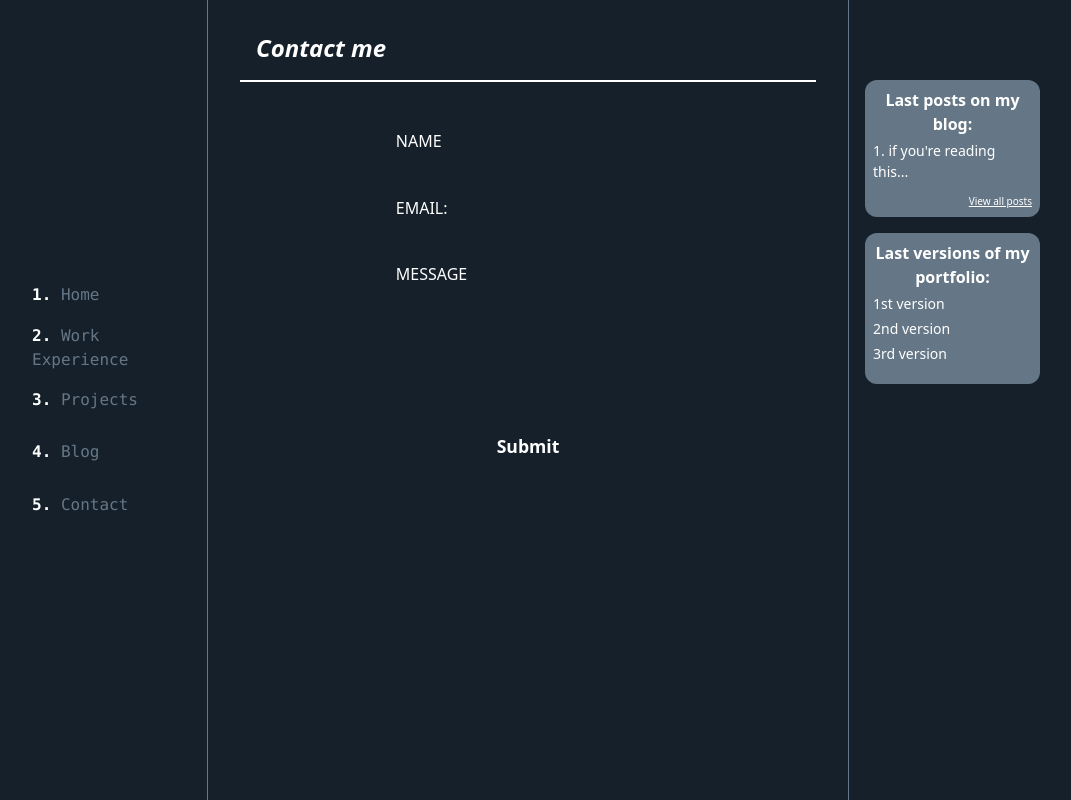
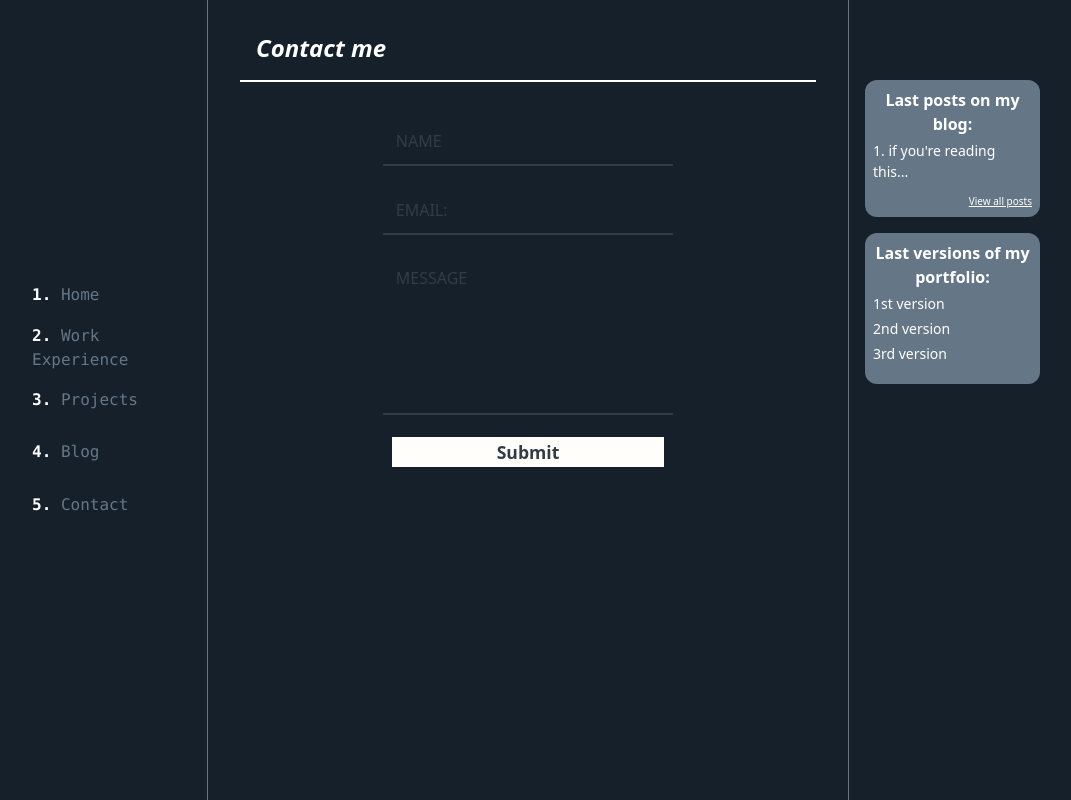
Before and after one commit to borgesmj/borgesmj.github.io, an Astro site: page /contact in a window 1280 px wide. Shown: the whole page, without its empty margins (112-1183 px from the left). Built offline with nearby package versions, Linux system fonts and the light colour scheme; Astro itself is replaced by a stand-in of ours.

Commit message:
adding form

```diff
--- a/src/styles/global.css
+++ b/src/styles/global.css
@@ -1,3 +1,18 @@
+:root{
+  --primary-100: #d4eaf7;
+  --primary-200: #b6ccd8;
+  --primary-300: #3b3c3d;
+  --accent-100: #71c4ef;
+  --accent-200: #00668c;
+  --text-100: #1d1c1c;
+  --text-200: #313d44;
+  --bg-100: #fffefb;
+  --bg-200: #f5f4f1;
+  --bg-300: #cccbc8;
+  --height: 70px ;
+  --padding: 10px;
+}
+
 body {
   margin: 0 auto;
   width: 100dvw;
@@ -58,14 +73,14 @@ form{
   width: 100%;
   padding: 0;
   margin: 0;
-  /* color: var(--text-200); */
+  color: var(--text-200);
 
 }
 
 .campo{
   position: relative;
   margin-top: 20px;
-  /* color: var(--text-200); */
+  color: var(--text-200);
 
 }
 
@@ -73,7 +88,7 @@ form{
   margin: 1em 0 1em 0;
   width: 300px;
   position: relative;
-  /* color: var(--text-200); */
+  color: var(--text-200);
 
 }
 
@@ -83,12 +98,12 @@ padding: 0.7em 0;
 outline: none;
 color: #e8e8e8;
 border: none;
-/* border-bottom: 2px solid var(--text-200); */
+border-bottom: 2px solid var(--text-200);
 background: transparent;
 border-radius: none;
 width: 290px;
 resize: none;
-/* color: var(--text-200); */
+color: var(--text-200);
 
 }
 
@@ -96,7 +111,7 @@ resize: none;
   font-size: 100%;
   position: absolute;
   left: 0;
-  /* color: var(--text-200); */
+  color: var(--text-200);
   padding: 0.7em;
   margin-left: 0.1em;
   pointer-events: none;
@@ -108,7 +123,7 @@ resize: none;
 .campo input:valid + .label{
   transform: translateY(-20px);
   font-size: 0.8em;
-  /* color: var(--text-200); */
+  color: var(--text-200);
   padding: 0.4em;
 }
 
@@ -116,7 +131,7 @@ resize: none;
 .campo textarea:valid + .label{
   transform: translateY(-20px);
   font-size: 0.8em;
-  /* color: var(--text-200); */
+  color: var(--text-200);
   padding: 0.4em;
 }
 
@@ -125,7 +140,7 @@ form .button{
   cursor: pointer;
   width: 50%;
   height: 30px;
-  /* background-color: var(--bg-100); */
+  background-color: var(--bg-100);
   border: none;
   font-size: 1.1em;
   font-weight: bold;
```
